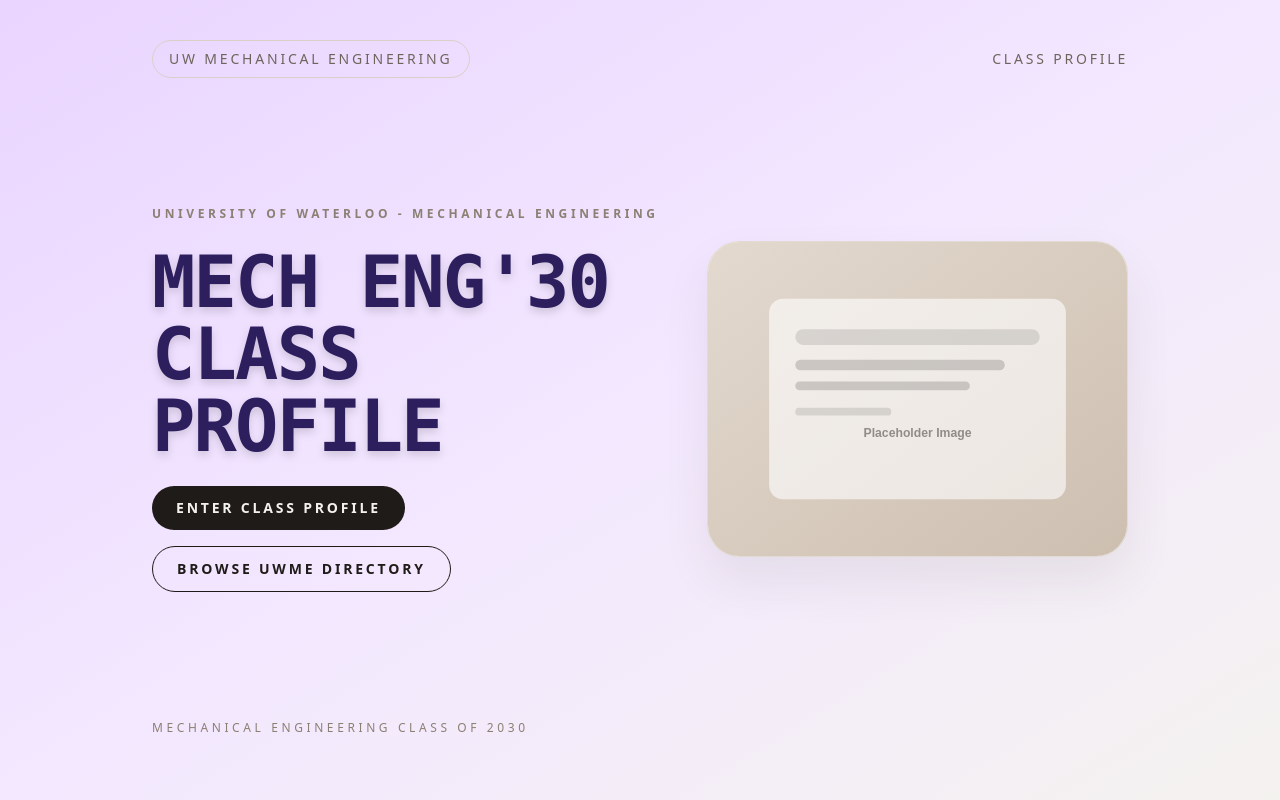
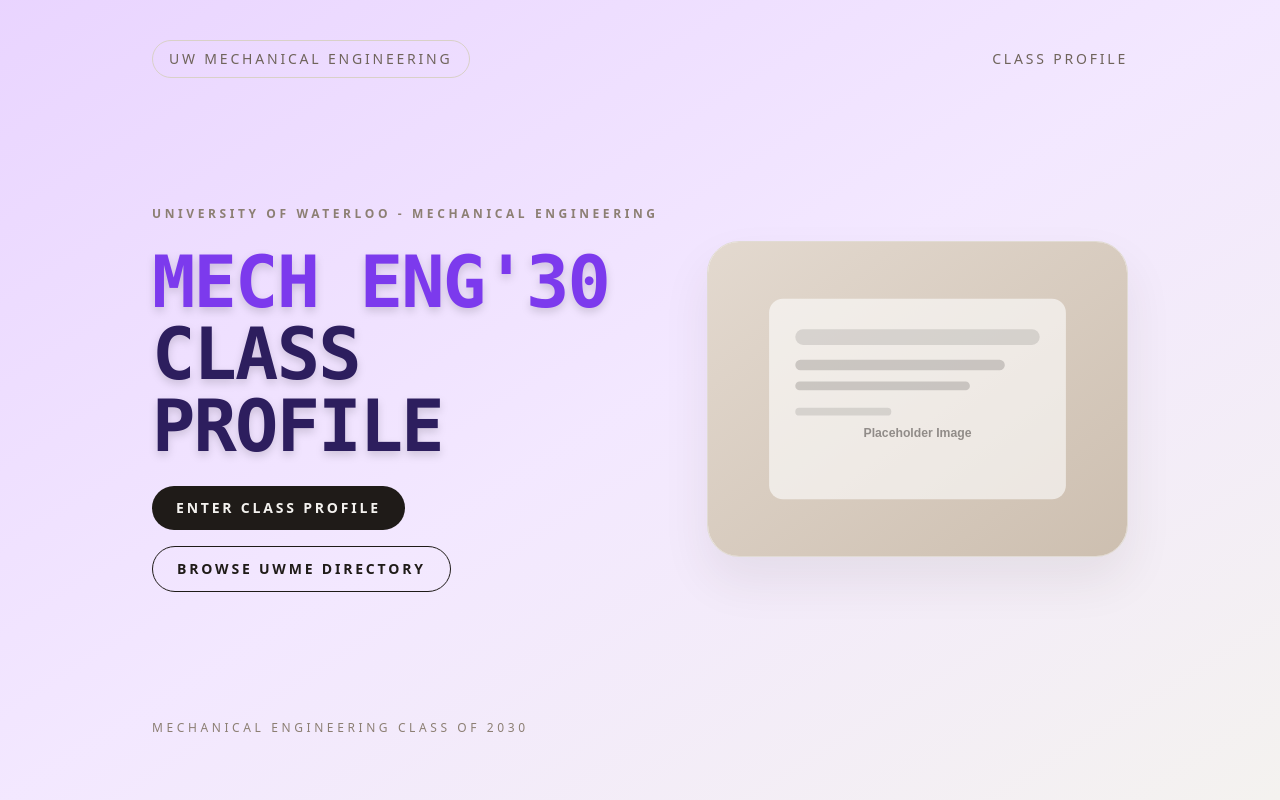
Before and after one commit to yangyang200706-a11y/uwme, a Next.js app: page / in a window 1280 px wide. Built offline with nearby package versions, Linux system fonts and the light colour scheme.

Commit message:
title color

```diff
--- a/app/page.tsx
+++ b/app/page.tsx
@@ -19,12 +19,12 @@
               University of Waterloo - Mechanical Engineering
             </p>
             <h1
-              className="text-5xl sm:text-6xl lg:text-7xl font-extrabold tracking-tight text-[#2d1e5e] drop-shadow-lg"
+              className="text-5xl sm:text-6xl lg:text-7xl font-extrabold tracking-tight drop-shadow-lg"
               style={{ fontFamily: 'Consolas, "Fira Mono", "JetBrains Mono", "Roboto Mono", "Menlo", "Monaco", monospace' }}
             >
-              MECH ENG&apos;30
-              <br></br>
-              CLASS PROFILE
+              <span style={{ color: '#7c3aed' }}>MECH ENG&apos;30</span>
+              <br />
+              <span style={{ color: '#2d1e5e' }}>CLASS PROFILE</span>
             </h1>
             <div className="flex flex-wrap gap-4">
               <Link
```
